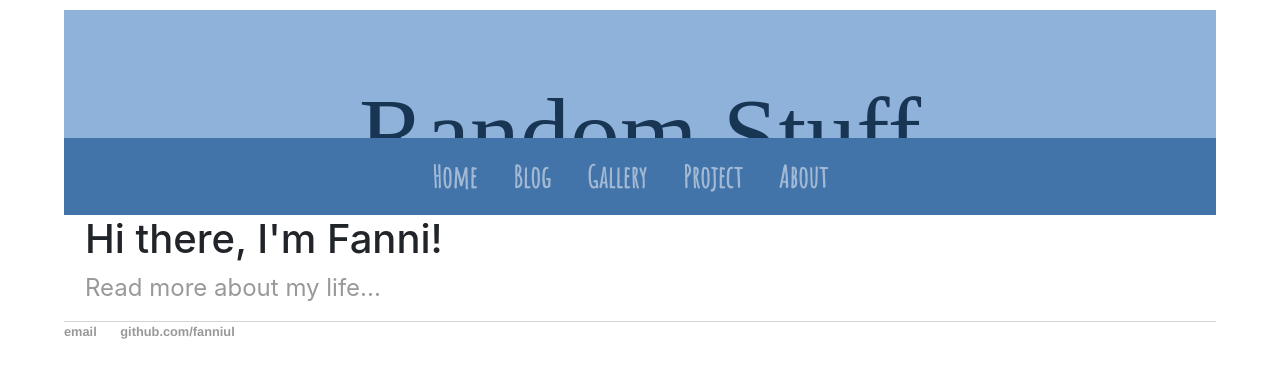
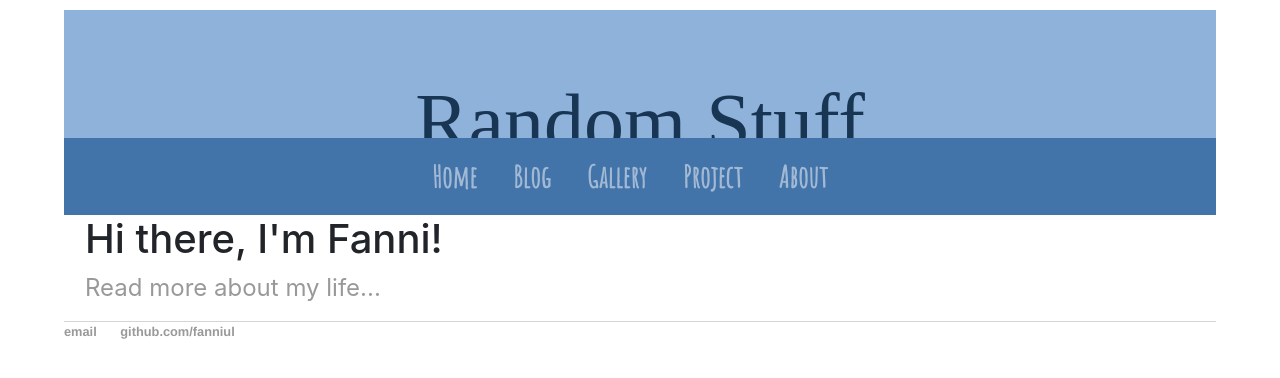
Before and after one commit to fanniul/fanniul.github.io, a Jekyll site: the page built from index.html, in a window 1280 px wide. Shown: the top 378 px of the page. Built offline with Jekyll 4.4.1, drawn with Linux system fonts in a browser that asks for light colours; some web fonts are replaced.

Commit message:
Update default.html

```diff
--- a/_layouts/default.html
+++ b/_layouts/default.html
@@ -20,7 +20,7 @@
 		<body>
 			<!-- Header -->
 			<div class="jumbotron jumbotron-fluid text-center bg-lightblue" style="margin-bottom:0;height: 100px;">
-			  <h1 style="font-family: Sophia;font-size: 100px;color:#193554;" >Random Stuff</h1>
+			  <h1 style="font-family: Sophia;font-size: 80px;color:#193554;" >Random Stuff</h1>
 			</div>
 			<!-- Nav Bar -->
 			<nav class="navbar navbar-expand-sm bg-blueish navbar-dark justify-content-center">
```
